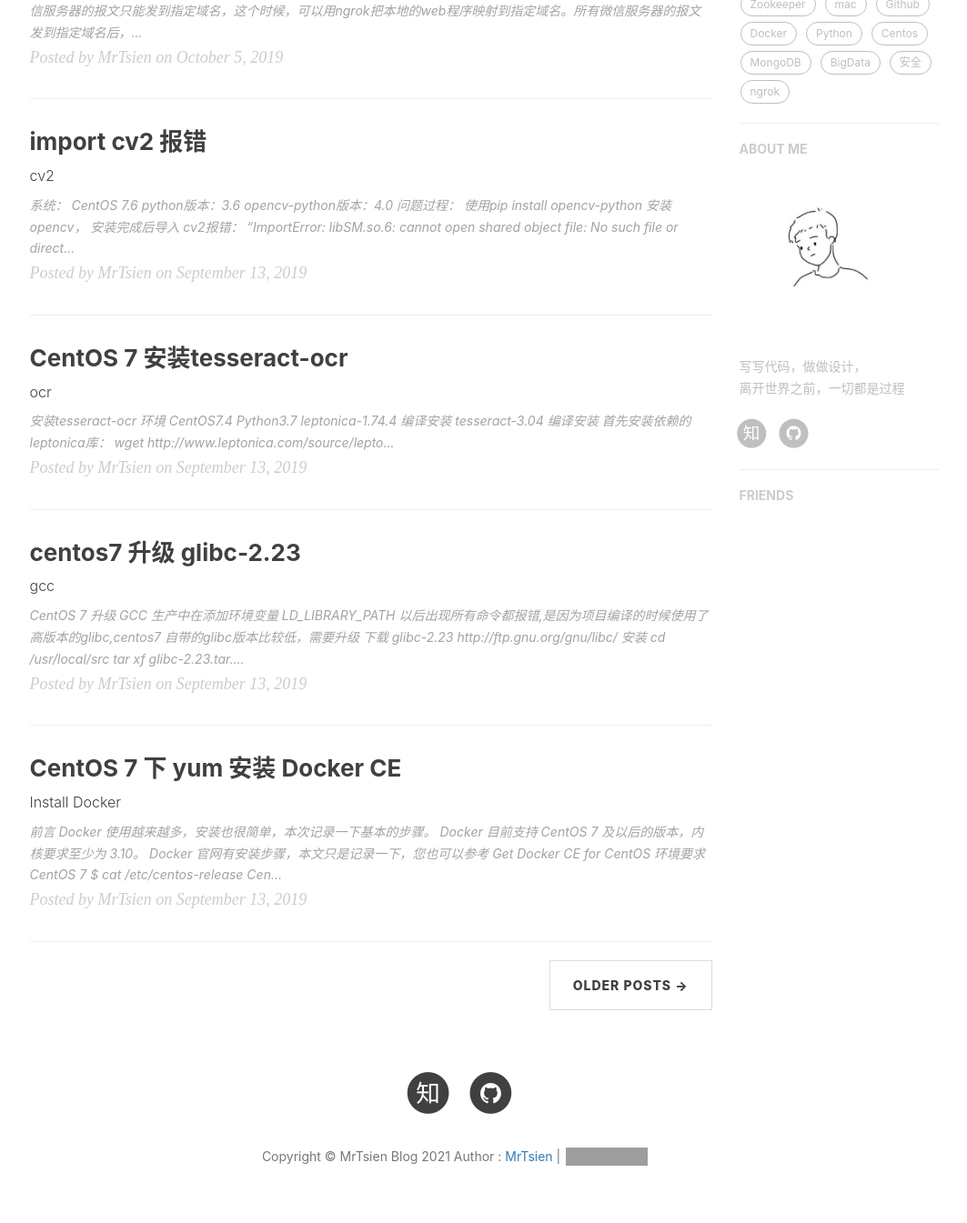
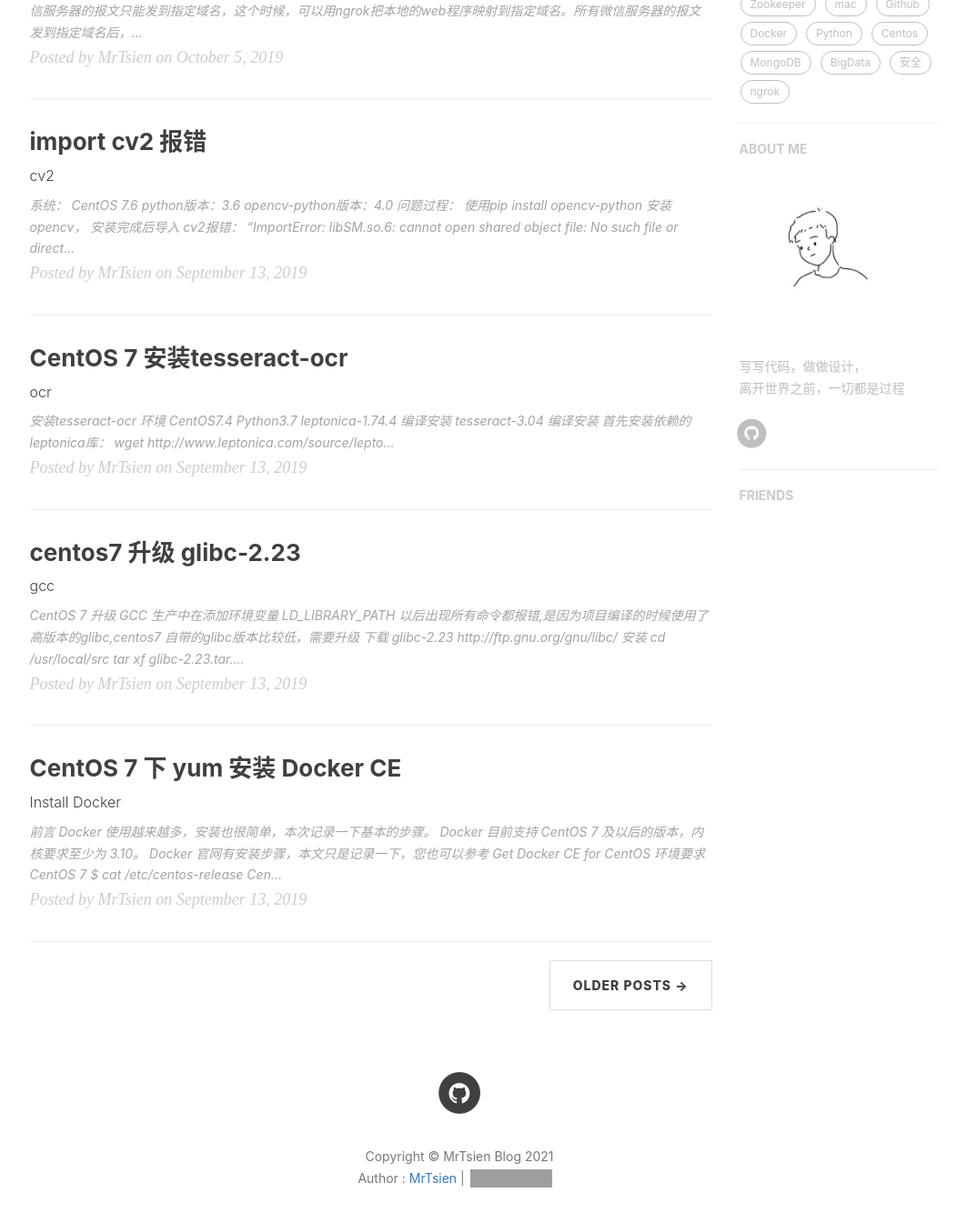
Before and after one commit to MrTsien/mrtsien.github.io, a Jekyll site: the page built from index.html, in a window 1280 px wide and 1400 px high, scrolled down 590 px. Shown: the top 1345 px of the window at 91% size, without its empty margins (135-1198 px from the left). Built offline with Jekyll 4.4.1, drawn with Linux system fonts in a browser that asks for light colours; nearby versions of some CDN libraries; the list of posts is cut into pages by our own code; comment, search, counter and statistics services are not loaded; some of the changed lines change nothing that is shown; grey boxes are pictures that could not be loaded.

Commit message:
modify footer

```diff
--- a/_config.yml
+++ b/_config.yml
@@ -13,7 +13,7 @@ baseurl: ""                             # for example, '/blog' if your blog host
 # SNS settings
 RSS: false
 # weibo_username:
-zhihu_username:     MrTsien
+# zhihu_username:
 github_username:    mrtsien
 # twitter_username:
 # facebook_username:
--- a/_includes/footer.html
+++ b/_includes/footer.html
@@ -81,6 +81,7 @@
                 </ul>
                 <p class="copyright text-muted">
                     Copyright &copy; {{ site.title }} {{ site.time | date: '%Y' }}
+                    <br/>
                     Author : <a href="https://www.mrtsien.com">MrTsien</a> |
                     <iframe
                         style="margin-left: 2px; margin-bottom:-5px;"
```
